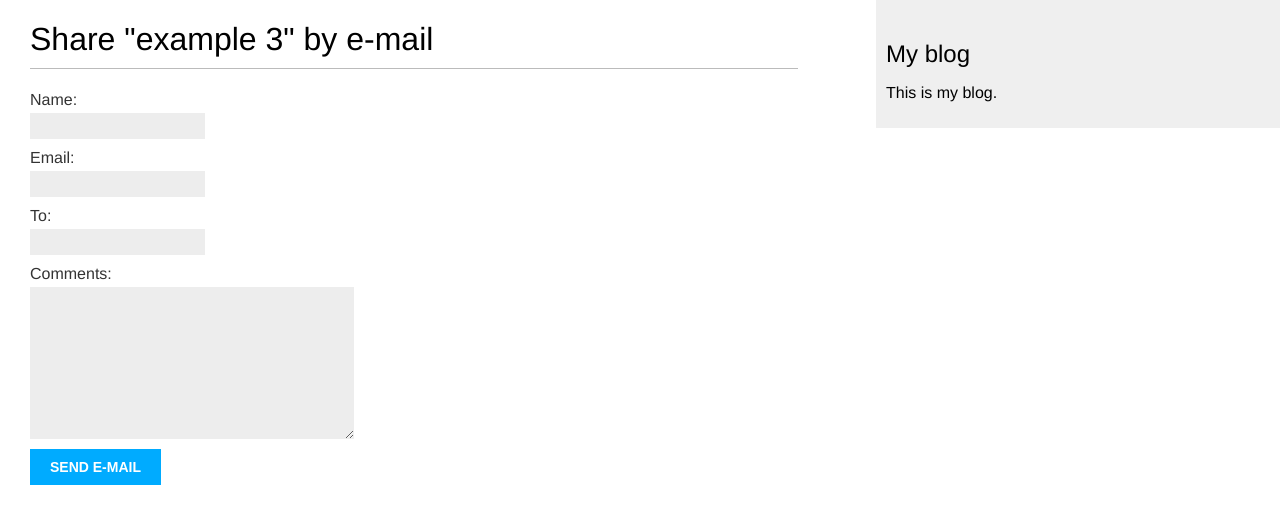
After one commit to rahul7011/django2byexample-blog, a Django app: page /blog/6/share/ in a window 1280 px wide. The commit adds this page. Shown: the top 524 px of the page. Run offline with Django 3.2, Linux system fonts and the light colour scheme; data comes from the database, SQL or seed files in the repository.

Commit message:
added email sharing feature

```diff
--- /dev/null
+++ b/blog/forms.py
@@ -0,0 +1,9 @@
+#form for the django email sharing functionality
+
+from django import forms
+
+class EmailPostForm(forms.Form):
+    name = forms.CharField(max_length=25)
+    email = forms.EmailField()
+    to = forms.EmailField()
+    comments = forms.CharField(required=False,widget=forms.Textarea)
--- a/blog/templates/blog/post/detail.html
+++ b/blog/templates/blog/post/detail.html
@@ -7,4 +7,6 @@
 Published {{ post.publish }} by {{ post.author }}
 </p>
 {{ post.body|linebreaks }}
+<p> <a href="{% url "blog:post_share" post.id %}"> Share this post </a> </p>
+
 {% endblock %}
--- /dev/null
+++ b/blog/templates/blog/post/share.html
@@ -0,0 +1,22 @@
+{% extends "blog/base.html" %}
+
+{% block title %}Share a post{% endblock %}
+
+{% block content %}
+
+{% if sent %}
+<h1>E-mail successfully sent</h1>
+<p>
+"{{ post.title }}" was successfully sent to {{ form.cleaned_data.to }}.
+</p>
+
+{% else %}
+
+<h1>Share "{{ post.title }}" by e-mail</h1>
+<form action="." method="post">
+{{ form.as_p }}
+{% csrf_token %}
+<input type="submit" value="Send e-mail">
+</form>
+{% endif %}
+{% endblock %}
--- a/blog/urls.py
+++ b/blog/urls.py
@@ -10,4 +10,5 @@ urlpatterns = [
     path('', views.PostListView.as_view(), name='post_list'),   #class based view
     path('<int:year>/<int:month>/<int:day>/<slug:post>/',
     views.post_detail,name='post_detail'),
+    path('<int:post_id>/share/', views.post_share, name='post_share'),
     ]
--- a/blog/views.py
+++ b/blog/views.py
@@ -2,6 +2,9 @@ from django.shortcuts import render, get_object_or_404
 from .models import Post
 from django.core.paginator import Paginator, EmptyPage,PageNotAnInteger
 from django.views.generic import ListView
+from .forms import EmailPostForm
+from django.core.mail import send_mail
+
 
 #start from here!
 
@@ -41,3 +44,33 @@ class PostListView(ListView):
     template_name = 'blog/post/list.html'
 
 #end for class based views
+
+#email sending view
+
+def post_share(request, post_id):
+    # Retrieve post by id
+    post = get_object_or_404(Post, id=post_id, status='published')
+    sent=False
+    if request.method == 'POST':
+        # Form was submitted
+        form = EmailPostForm(request.POST)
+
+        if form.is_valid():
+             # Form fields passed validation
+            cd = form.cleaned_data
+            post_url = request.build_absolute_uri(
+                        post.get_absolute_url())
+            subject = '{} ({}) recommends you reading "\
+                        {}"'.format(cd['name'], cd['email'], post.title)
+            message = 'Read "{}" at {}\n\n{}\'s comments: {}'.format(post.title,\
+            post_url, cd['name'], cd['comments'])
+            send_mail(subject, message, 'admin@myblog.com',\
+            [cd['to']])
+            sent = True
+    # ... send email
+    else:
+         form = EmailPostForm()
+    return render(request, 'blog/post/share.html', {'post': post,
+    'form': form,'sent':sent})
+
+#end for email sending view
```
Also changed, not shown: mysite/settings.py (+9 -0 lines).
